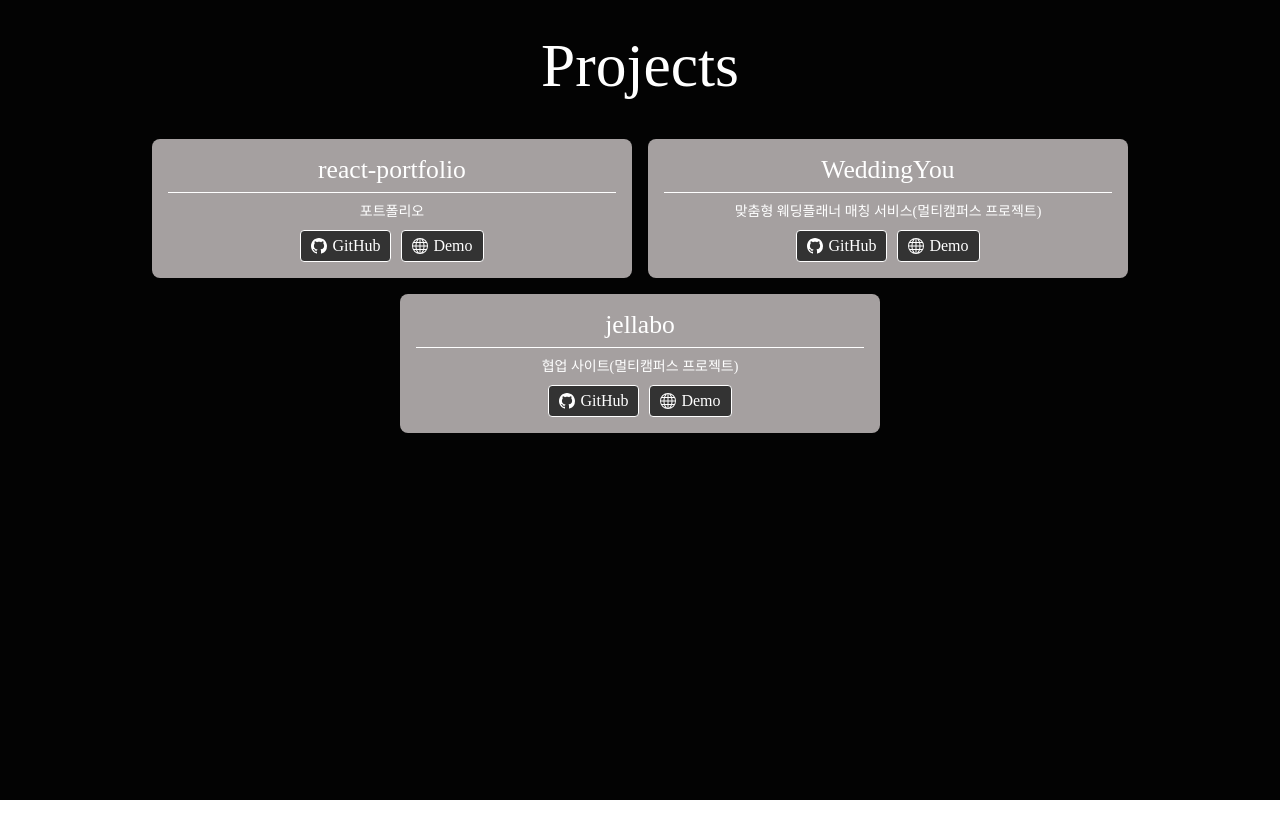
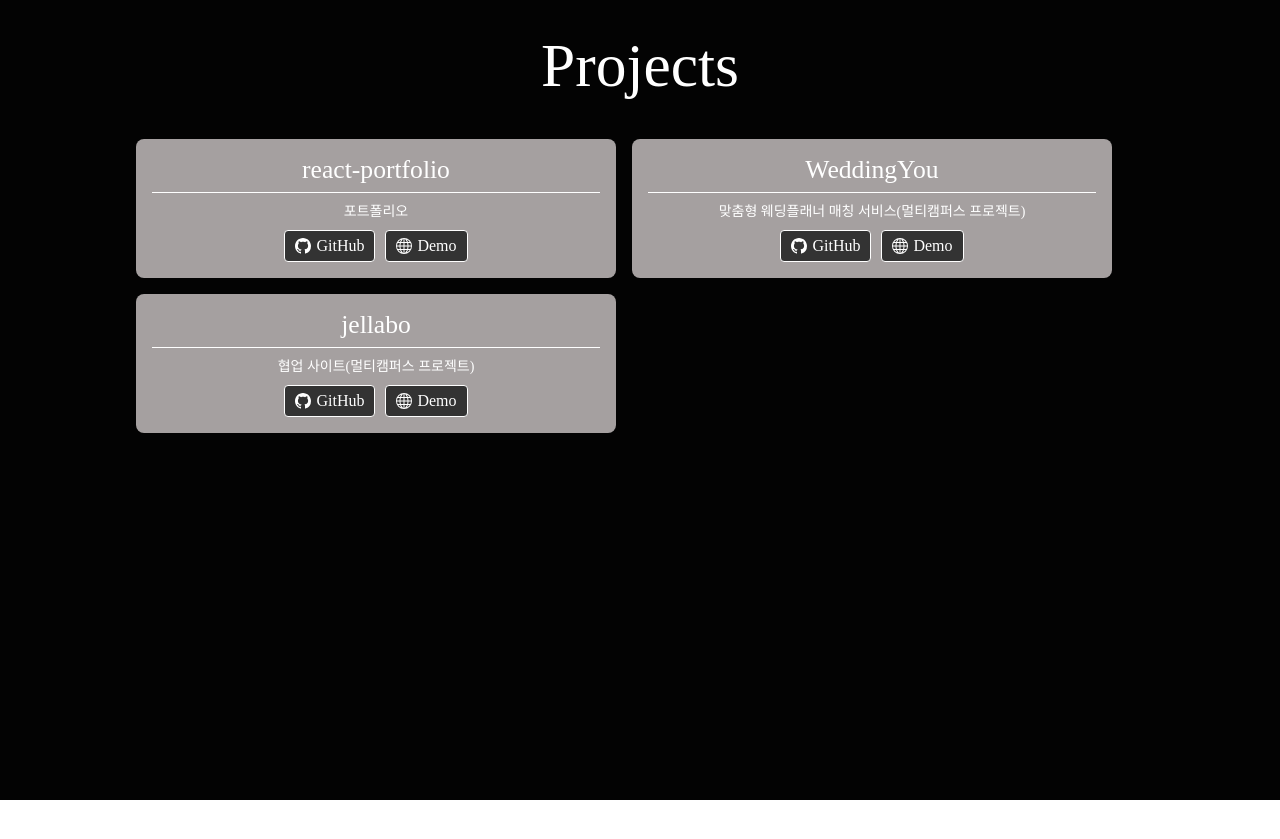
Before and after one commit to sjson555/portfolio, a React (Create React App) app: page / in a window 1280 px wide. Shown: the part 1600-2439 px from the top of the page. Built offline with nearby package versions, Linux system fonts and the light colour scheme.

Commit message:
projectlist 정렬

```diff
--- a/src/components/Project/Project.js
+++ b/src/components/Project/Project.js
@@ -2,7 +2,7 @@ import React from "react";
 import { BsGithub, BsGlobe } from "react-icons/bs";
 import "../../styles/Project.css";
 
-const Project = ({ title, demo, description, github, projectimage }) => {
+const Project = ({ title, demo, description, github }) => {
   return (
     <div className="project-content">
       <p className="project-title">{title}</p>
--- a/src/styles/Project.css
+++ b/src/styles/Project.css
@@ -1,5 +1,3 @@
-/* Project.css */
-
 .project {
   background: #030303;
   height: 100vh;
@@ -23,7 +21,7 @@
 .project-container {
   display: flex;
   flex-wrap: wrap;
-  justify-content: center;
+  justify-content: left;
   align-items: center;
   margin: 0 auto;
   width: 80%;
```
